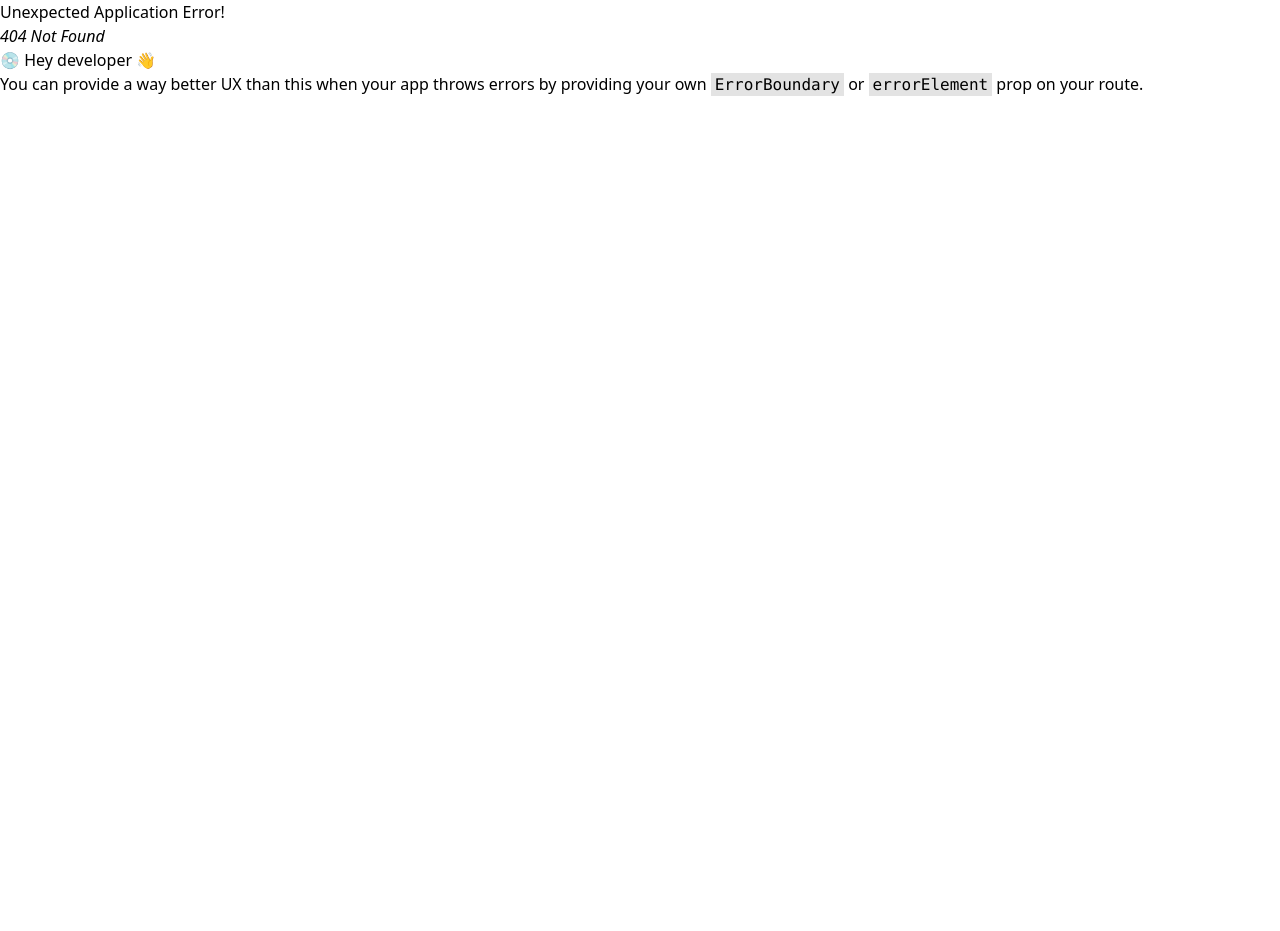
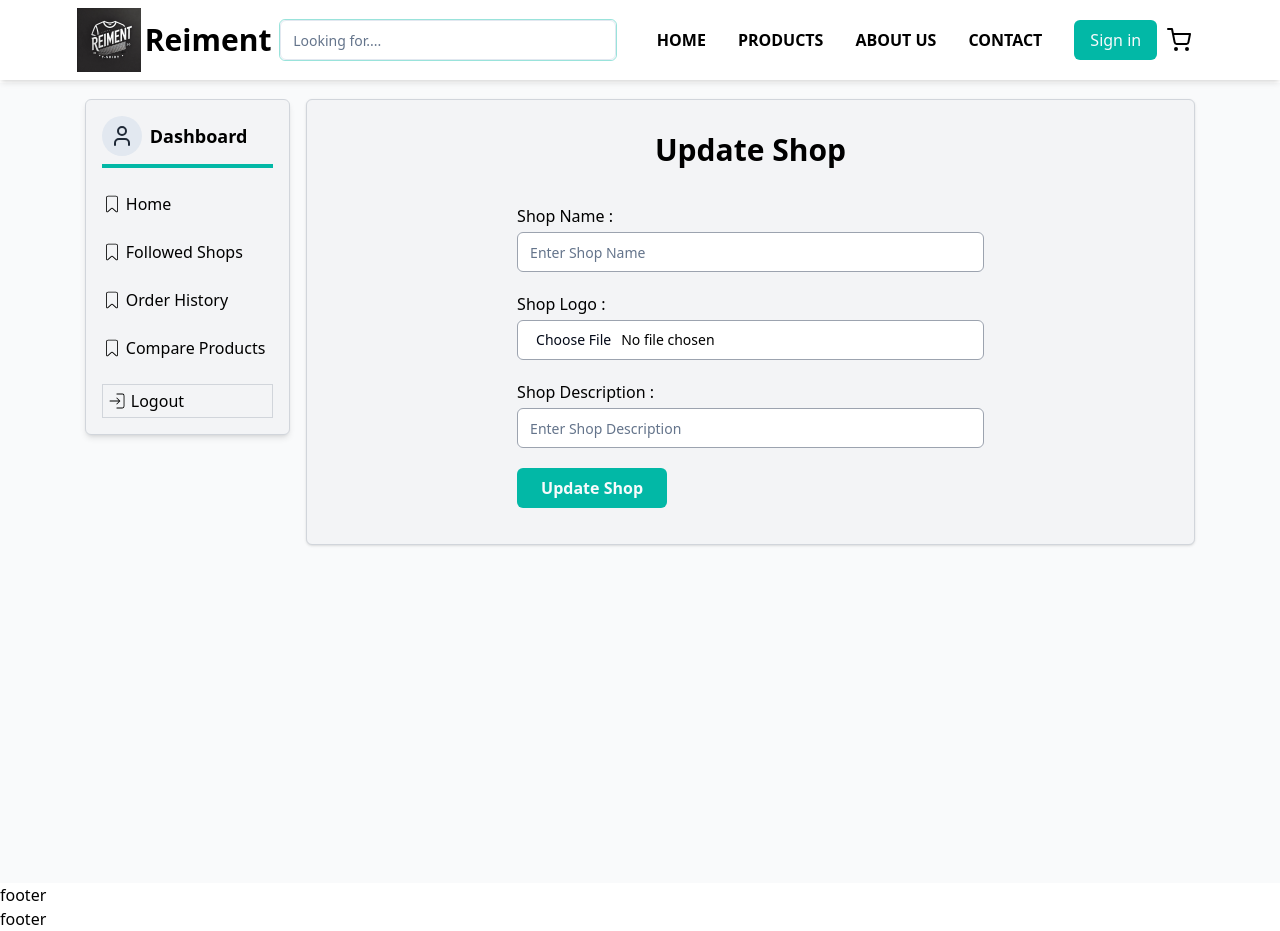
Before and after one commit to MoniruzzamanBillal/reiment-l2-client, a React (Vite) app: page /dashboard/vendor/update-shop/1 in a window 1280 px wide. Before the commit this address had no page. Before the commit the page ends 800 px from the top, so only its background shows below. Built offline with nearby package versions, Linux system fonts and the light colour scheme.

Commit message:
update shop form added

```diff
--- a/src/pages/ManageVendorShop.tsx
+++ b/src/pages/ManageVendorShop.tsx
@@ -50,7 +50,9 @@ const ManageVendorShop = () => {
         <td className="p-4 text-center">{vendorShopData?.data?.status}</td>
 
         <td className="p-4 text-center">
-          <Link to={`/`}>
+          <Link
+            to={`/dashboard/vendor/update-shop/${vendorShopData?.data?.id}`}
+          >
             <Button className=" px-3 xsm:px-4 sm:px-5 md:px-6 font-semibold text-xs sm:text-sm md:text-base bg-prime100 hover:bg-prime100 active:scale-95 duration-500 ">
               Update
             </Button>
--- /dev/null
+++ b/src/pages/UpdateShop.tsx
@@ -0,0 +1,91 @@
+import { ReimentForm, ReimentInput } from "@/components/form";
+import { FormSubmitLoading } from "@/components/ui";
+import { zodResolver } from "@hookform/resolvers/zod";
+import { useEffect } from "react";
+import { z } from "zod";
+import { FieldValues } from "react-hook-form";
+import { useNavigate, useParams } from "react-router-dom";
+import { toast } from "sonner";
+import { Button } from "@/components/ui/button";
+
+const UpdateShop = () => {
+  let defaultValues;
+
+  const { id } = useParams();
+  const navigate = useNavigate();
+  if (!id) {
+    throw new Error("Something went wrong!! ");
+  }
+
+  // ! for updating a shop
+  const handleUpdateShop = async (data: FieldValues) => {
+    console.log(data);
+  };
+
+  return (
+    <>
+      {/* {(categoryDetailLoading || categoryUpdationLoading) && (
+        <FormSubmitLoading />
+      )} */}
+
+      <div className="AddCategoryContainer py-8 bg-gray-100 border border-gray-300 p-3 shadow rounded-md">
+        <div className="AddCategoryWrapper">
+          <h1 className="mb-8 px-3 xsm:px-4 sm:px-5 md:px-6 font-bold text-2xl md:text-3xl text-center">
+            Update Shop
+          </h1>
+
+          {/* add category form container starts */}
+          <div className="addCategoryForm p-1 w-[95%] xsm:w-[85%] sm:w-[78%] md:w-[70%] xmd:w-[65%] lg:w-[55%] m-auto">
+            {/* form starts */}
+            <ReimentForm
+              onSubmit={handleUpdateShop}
+              resolver={zodResolver(
+                z.object({
+                  name: z
+                    .string()
+                    .min(1, "Shop name is required !!!")
+                    .optional(),
+                  description: z
+                    .string()
+                    .min(1, "description is required !!!")
+                    .optional(),
+                  logo: z
+                    .any()
+                    .refine((file) => file instanceof File && file?.size > 0, {
+                      message: "Shop Logo is required !!",
+                    })
+                    .optional(),
+                })
+              )}
+            >
+              <ReimentInput
+                type="text"
+                label="Shop Name :"
+                name="name"
+                placeholder="Enter Shop Name"
+              />
+              <ReimentInput type="file" label="Shop Logo :" name="logo" />
+
+              <ReimentInput
+                type="text"
+                label="Shop Description :"
+                name="description"
+                placeholder="Enter Shop Description"
+              />
+
+              <Button
+                className={`px-3 xsm:px-4 sm:px-5 md:px-6 font-semibold text-xs sm:text-sm md:text-base active:scale-95 duration-500 bg-prime50 hover:bg-prime100`}
+              >
+                Update Shop
+              </Button>
+            </ReimentForm>
+            {/* form ends */}
+          </div>
+          {/* add category form container ends */}
+        </div>
+      </div>
+    </>
+  );
+};
+
+export default UpdateShop;
--- a/src/pages/index.tsx
+++ b/src/pages/index.tsx
@@ -17,3 +17,4 @@ export { default as UpdateProfile } from "./UpdateProfile";
 export { default as AddCategory } from "./AddCategory";
 export { default as UpdateCategory } from "./UpdateCategory";
 export { default as AddShop } from "./AddShop";
+export { default as UpdateShop } from "./UpdateShop";
--- a/src/routes/router.tsx
+++ b/src/routes/router.tsx
@@ -17,6 +17,7 @@ import {
   MonitorTransaction,
   UpdateCategory,
   UpdateProfile,
+  UpdateShop,
   VendorCustomerReview,
   VendorOderHistory,
 } from "@/pages";
@@ -85,6 +86,10 @@ const router = createBrowserRouter([
             element: <AddShop />,
           },
           {
+            path: "/dashboard/vendor/update-shop/:id",
+            element: <UpdateShop />,
+          },
+          {
             path: "/dashboard/vendor/manage-products",
             element: <ManageVendorProduct />,
           },
```
